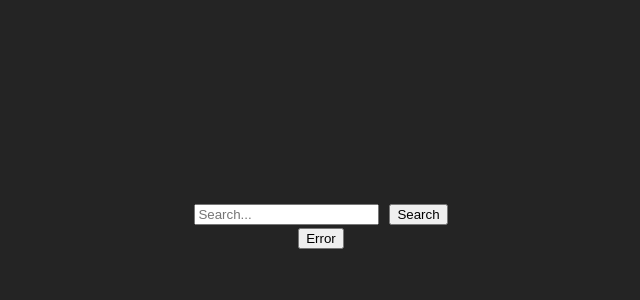
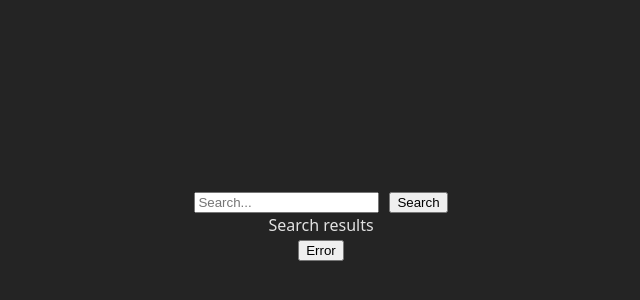
Before and after one commit to binary-apple/react2025q3, a React (Vite) app: page / in a window 1280 px wide. Shown: the part 174-474 px from the top of the page, without its empty margins (319-959 px from the left). Built offline with nearby package versions, Linux system fonts and the light colour scheme.

Commit message:
feat: add skeleton for search results

```diff
--- a/src/App.tsx
+++ b/src/App.tsx
@@ -2,12 +2,14 @@ import './App.css';
 import { Component } from 'react';
 import Search from './components/Search/Search';
 import ErrorButton from './components/ErrorButton/ErrorButton';
+import SearchResults from './components/SearchResults/SearchResults';
 
 class App extends Component {
   render() {
     return (
       <>
         <Search />
+        <SearchResults />
         <ErrorButton />
       </>
     );
--- /dev/null
+++ b/src/components/SearchResults/SearchResults.tsx
@@ -0,0 +1,9 @@
+import { Component } from 'react';
+
+class SearchResults extends Component {
+  render() {
+    return <div>Search results</div>;
+  }
+}
+
+export default SearchResults;
```
